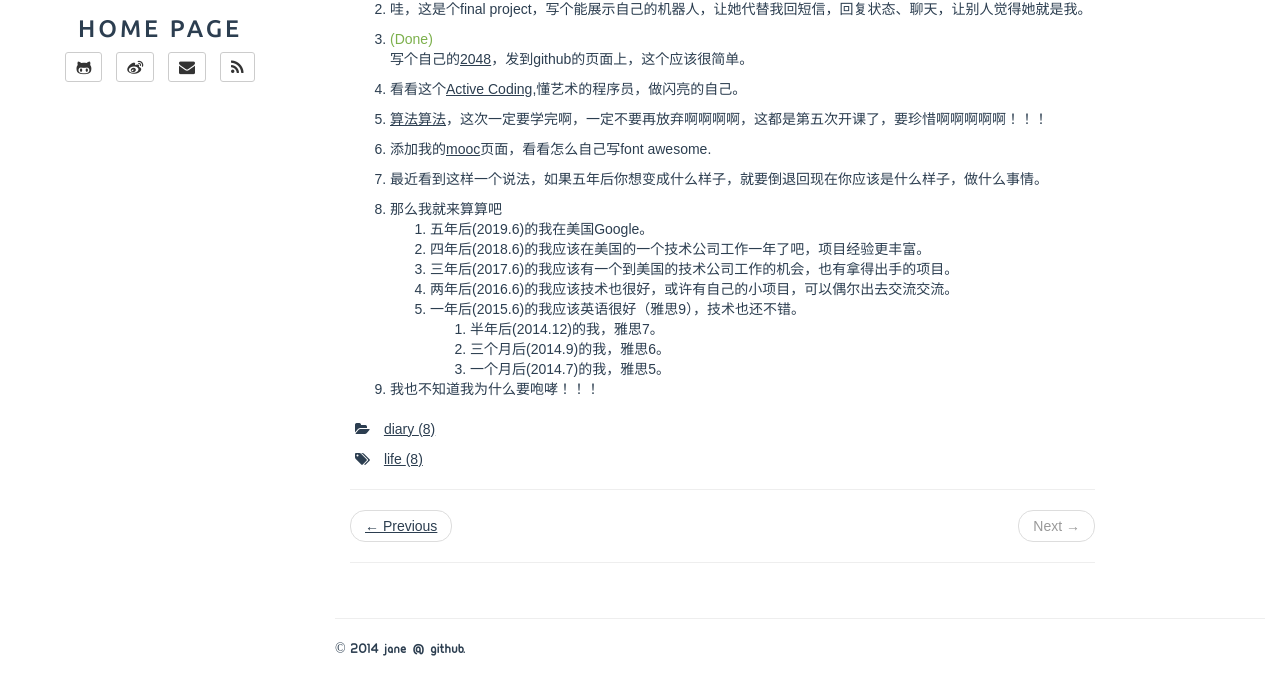
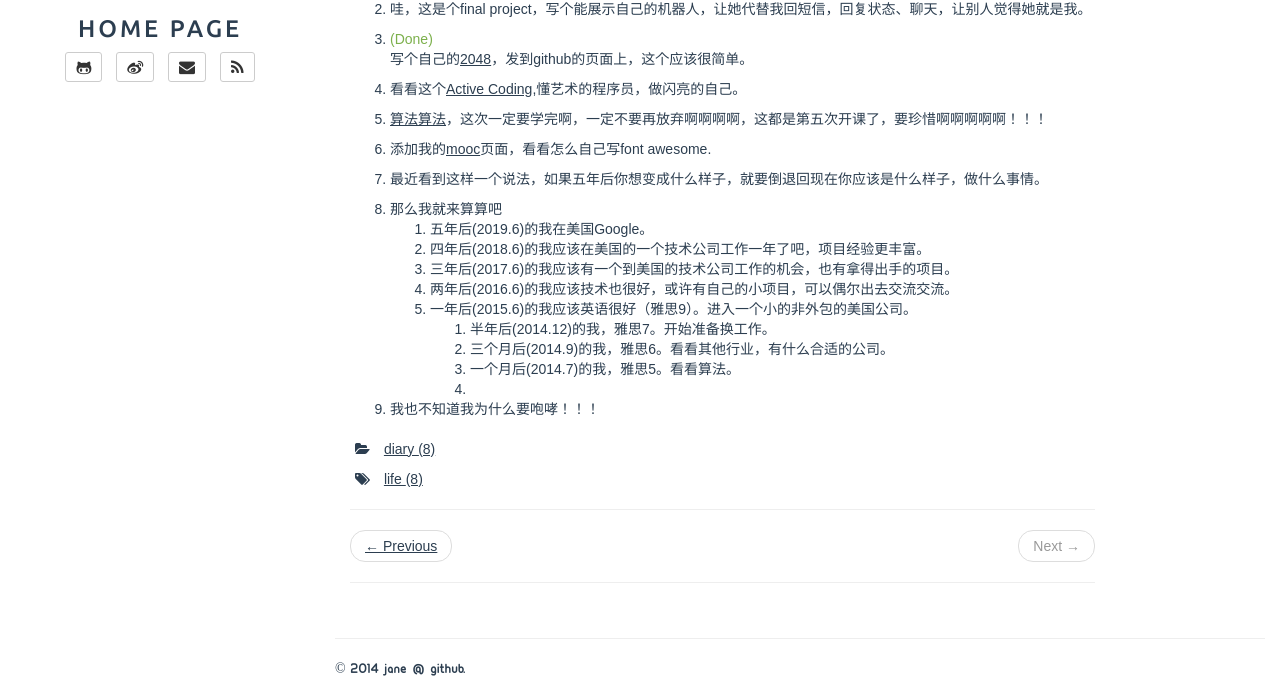
Before and after one commit to jane110511/jane110511.github.io, a Jekyll site: the page built from _posts/2019-01-31-happy-birthday.md, in a window 1280 px wide and 971 px high, cut to the strip 282-971 px from the top of the window. Built offline with Jekyll 4.4.1, drawn with Linux system fonts in a browser that asks for light colours; Markdown is read by kramdown in place of the engine named in the settings.

Commit message:
Update 2019-01-31-happy-birthday.md

```diff
--- a/_posts/2019-01-31-happy-birthday.md
+++ b/_posts/2019-01-31-happy-birthday.md
@@ -30,9 +30,9 @@ tags: life
 	2. 四年后(2018.6)的我应该在美国的一个技术公司工作一年了吧，项目经验更丰富。
 	3. 三年后(2017.6)的我应该有一个到美国的技术公司工作的机会，也有拿得出手的项目。
 	4. 两年后(2016.6)的我应该技术也很好，或许有自己的小项目，可以偶尔出去交流交流。
-	5. 一年后(2015.6)的我应该英语很好（雅思9），技术也还不错。
-		1. 半年后(2014.12)的我，雅思7。
-		2. 三个月后(2014.9)的我，雅思6。
-		3. 一个月后(2014.7)的我，雅思5。
-
+	5. 一年后(2015.6)的我应该英语很好（雅思9）。进入一个小的非外包的美国公司。
+		1. 半年后(2014.12)的我，雅思7。开始准备换工作。
+		2. 三个月后(2014.9)的我，雅思6。看看其他行业，有什么合适的公司。
+		3. 一个月后(2014.7)的我，雅思5。看看算法。
+		4.
 8. 我也不知道我为什么要咆哮！！！
```
